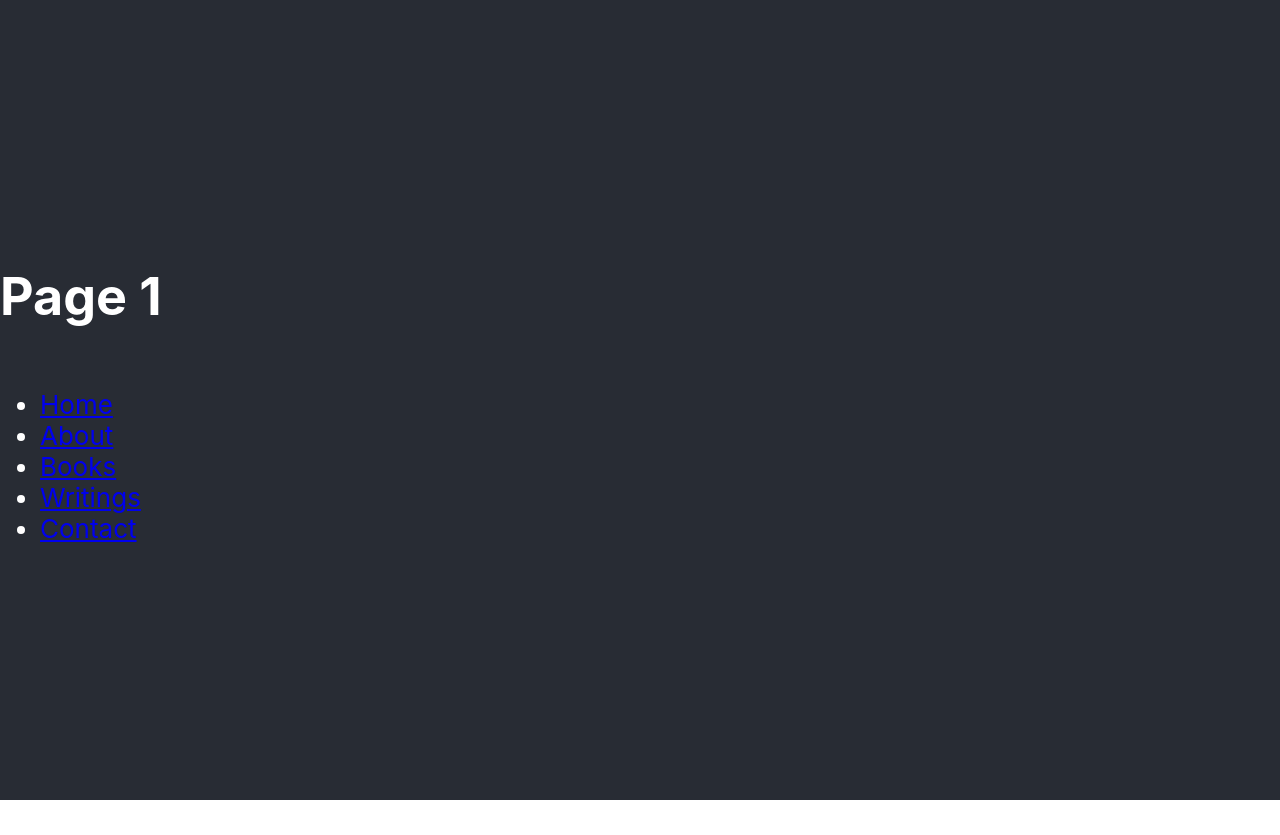
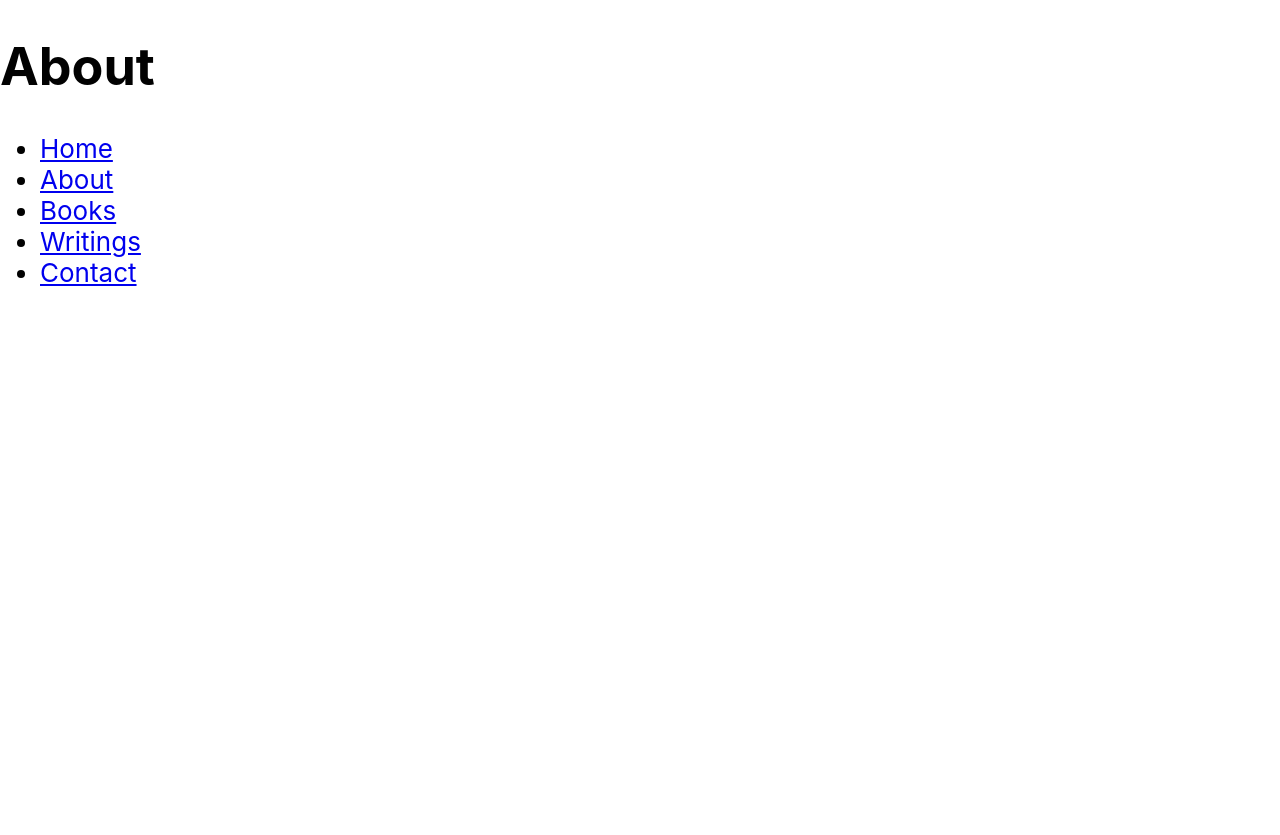
Before and after one commit to derekhctam/my-app, a React (Create React App) app: page /page1 in a window 1280 px wide. Before the commit the page ends 800 px from the top, so only its background shows below. Built offline with nearby package versions, Linux system fonts and the light colour scheme.

Commit message:
commit 7/18/22 at Equinox!!

```diff
--- a/src/App.css
+++ b/src/App.css
@@ -14,14 +14,14 @@
 }
 
 .App-header {
-  background-color: #282c34;
+  background-color: #ffffff;
   min-height: 100vh;
-  display: flex;
+  display: block;
   flex-direction: column;
   align-items: left;
   justify-content: center;
   font-size: calc(10px + 2vmin);
-  color: white;
+  color: rgb(1, 1, 1);
 }
 
 .App-link {
--- a/src/components/page1.js
+++ b/src/components/page1.js
@@ -3,7 +3,7 @@ import React from 'react'
 export default function Page1() {
     return (
         <div>
-            <h1>Page 1</h1>
+            <h1>About</h1>
         </div>
     )
 }
```
